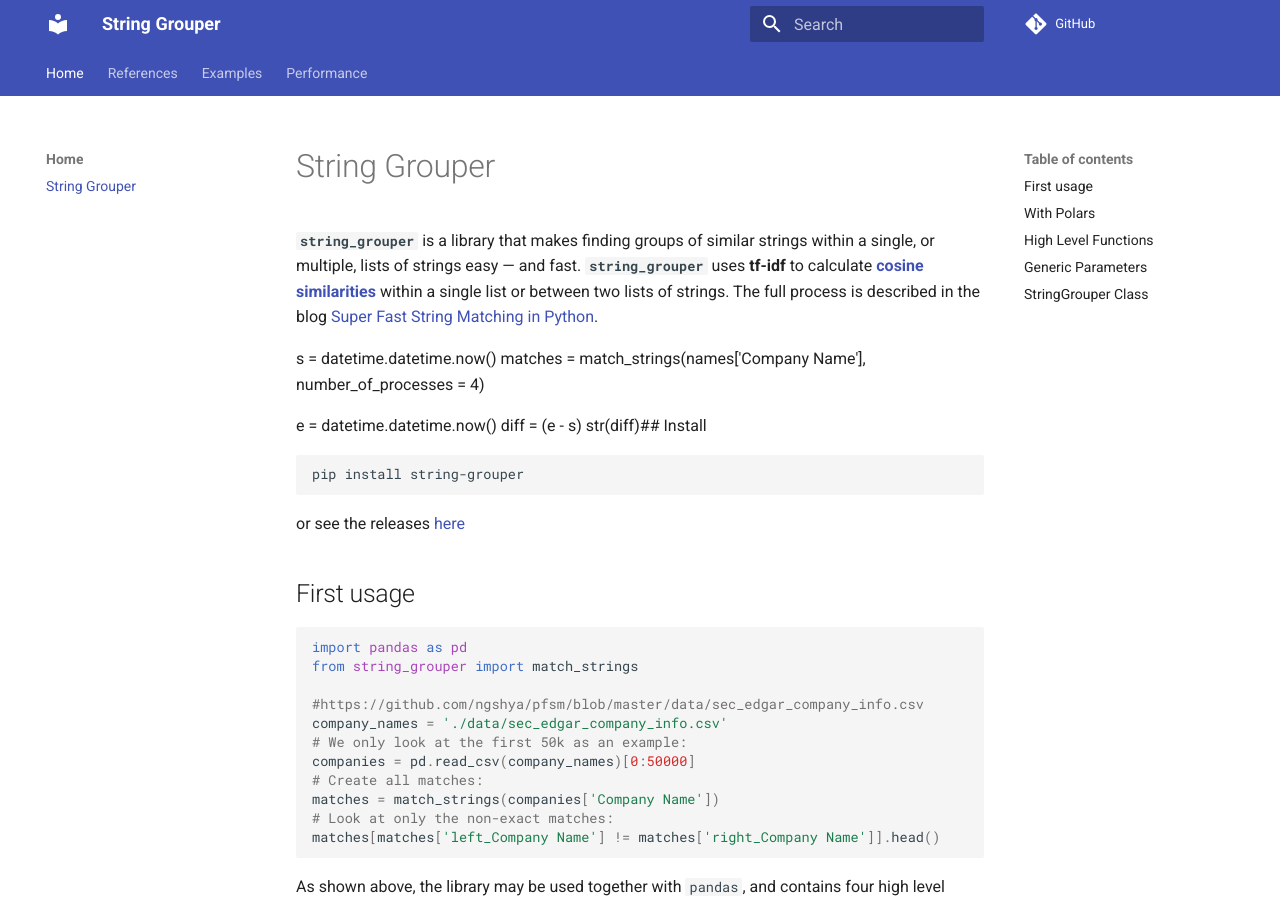
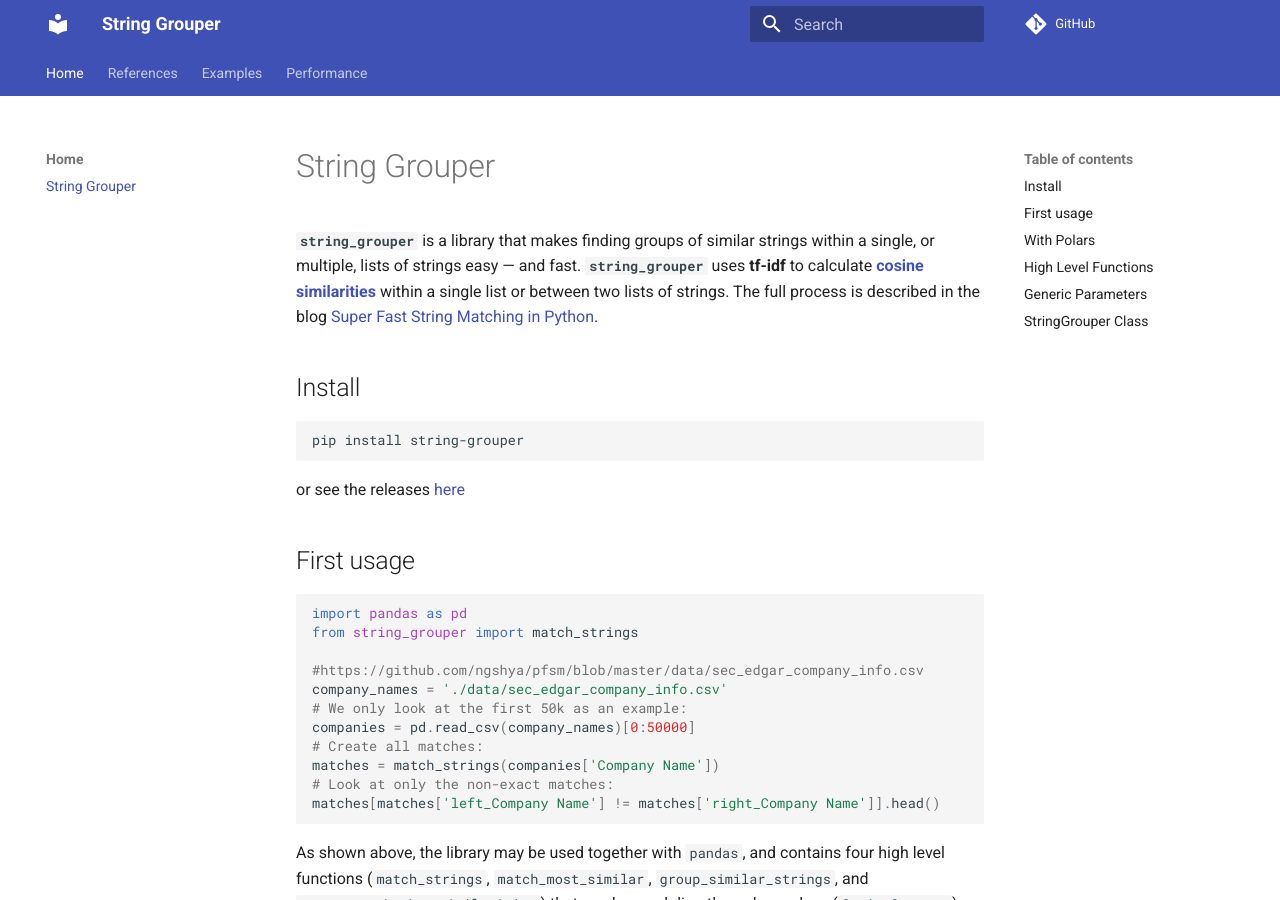
Before and after one commit to Bergvca/string_grouper, an MkDocs documentation site: the page built from docs/index.md, in a window 1280 px wide and 900 px high. Built offline with MkDocs 1.6.1 and Material for MkDocs 9.7.7, drawn with Linux system fonts in a browser that asks for light colours; comment, search, counter and statistics services are not loaded.

Commit message:
remove stray docs

````diff
--- a/docs/index.md
+++ b/docs/index.md
@@ -4,12 +4,7 @@ title: String Grouper
 
 **`string_grouper`** is a library that makes finding groups of similar strings within a single, or multiple, lists of strings easy — and fast. **`string_grouper`** uses **tf-idf** to calculate [**cosine similarities**](http://blog.christianperone.com/2013/09/machine-learning-cosine-similarity-for-vector-space-models-part-iii/) within a single list or between two lists of strings. The full process is described in the blog [Super Fast String Matching in Python](https://bergvca.github.io/2017/10/14/super-fast-string-matching.html).
 
-s = datetime.datetime.now()
-matches = match_strings(names['Company Name'], number_of_processes = 4)
-
-e = datetime.datetime.now()
-diff = (e - s)
-str(diff)## Install
+## Install
 
 ```bash
 pip install string-grouper
````
